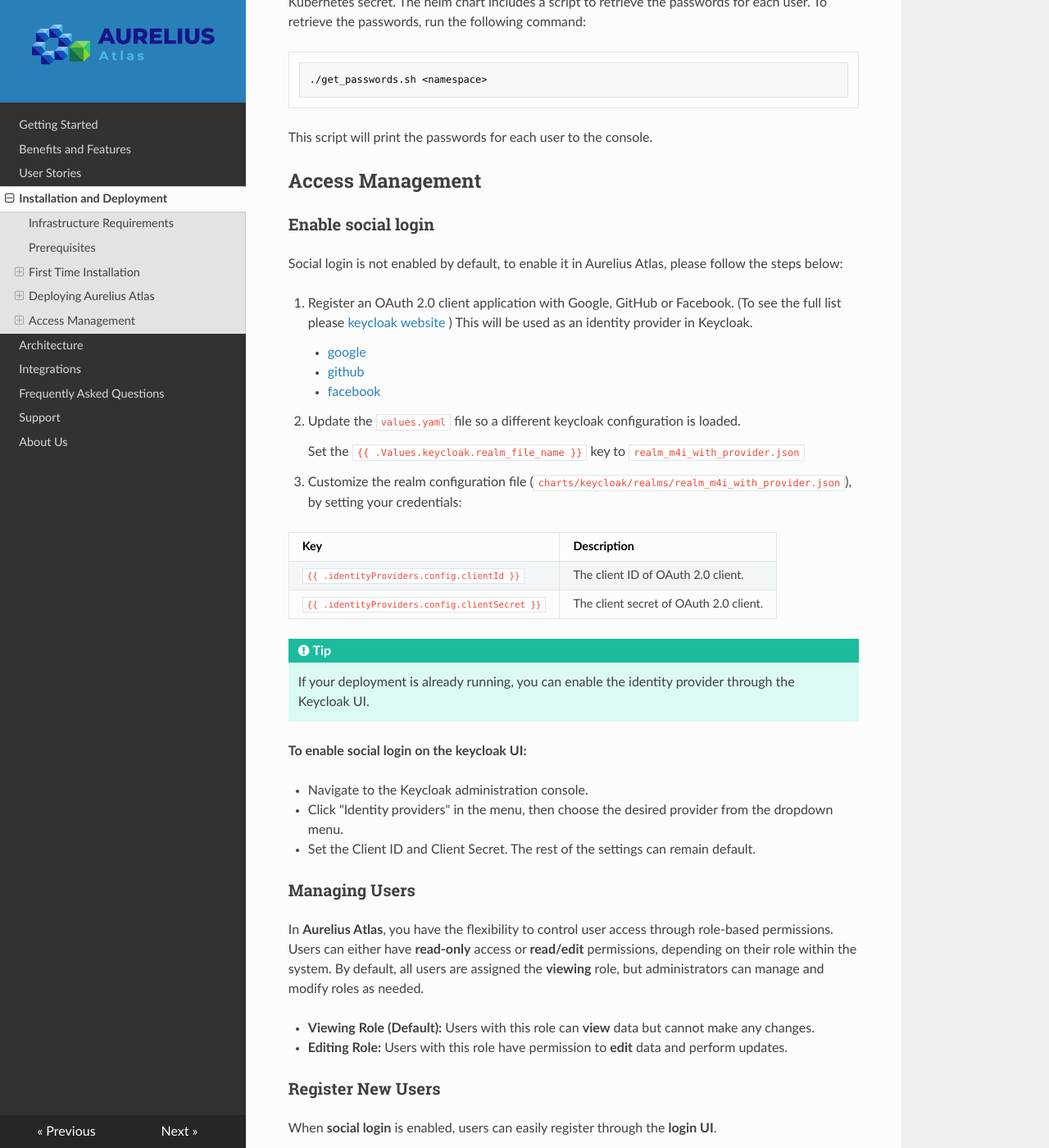
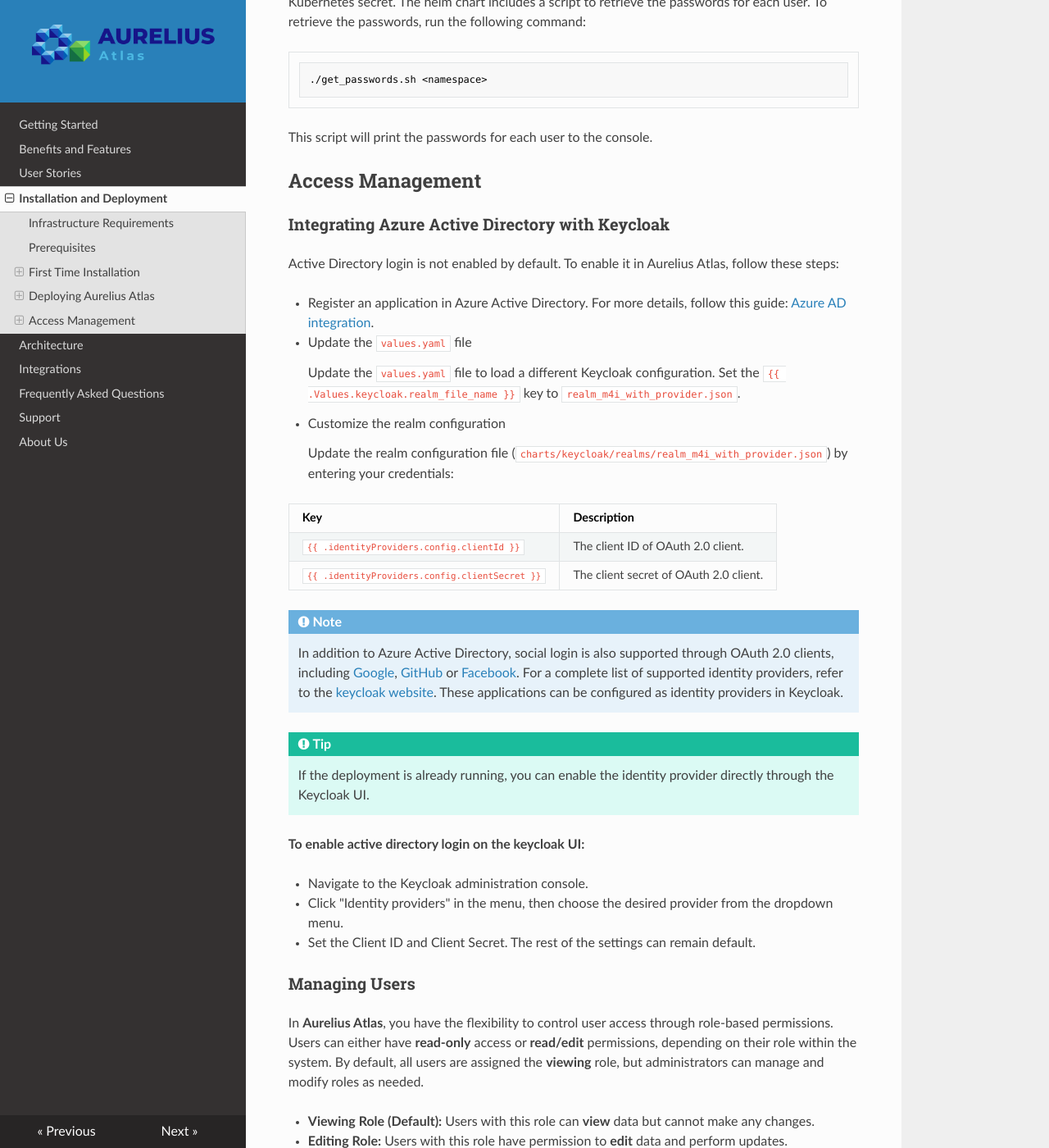
Before and after one commit to aureliusenterprise/aurelius-atlas-documentation, an MkDocs documentation site: the page built from docs/installation-and-deployment.md, in a window 1280 px wide and 1400 px high, scrolled down 7320 px. Shown: the whole window at 82% size. Built offline with MkDocs 1.6.1, drawn with Linux system fonts in a browser that asks for light colours; nearby versions of some CDN libraries; some of the changed text lies outside the part shown.

Commit message:
az active directory

```diff
--- a/docs/installation-and-deployment.md
+++ b/docs/installation-and-deployment.md
@@ -368,34 +368,38 @@
 
 ## Access Management
 
-### Enable social login
+### Integrating Azure Active Directory with Keycloak
 
-Social login is not enabled by default, to enable it in Aurelius Atlas, please follow the steps below:
+Active Directory login is not enabled by default. To enable it in Aurelius Atlas, follow these steps:
 
-1. Register an OAuth 2.0 client application with Google, GitHub or Facebook.
-    (To see the full list please [keycloak website](https://www.keycloak.org/) )
-    This will be used as an identity provider in Keycloak.
+- Register an application in Azure Active Directory. For more details, follow this guide: [Azure AD integration](https://medium.com/@andremoriya/keycloak-azure-active-directory-integration-14002c699566).
 
-    - [google](https://keycloakthemes.com/blog/how-to-setup-sign-in-with-google-using-keycloak)
-    - [github](https://medium.com/keycloak/github-as-identity-provider-in-keyclaok-dca95a9d80ca)
-    - [facebook](https://medium.com/@didelotkev/facebook-as-identity-provider-in-keycloak-cf298b47cb84)
+- Update the `values.yaml` file
 
-2. Update the `values.yaml` file so a different keycloak configuration is loaded.
+    Update the `values.yaml` file to load a different Keycloak configuration. Set the `{{ .Values.keycloak.realm_file_name }}` key to `realm_m4i_with_provider.json`.
 
-    Set the `{{ .Values.keycloak.realm_file_name }}` key to `realm_m4i_with_provider.json`
+- Customize the realm configuration
 
-3. Customize the realm configuration file (`charts/keycloak/realms/realm_m4i_with_provider.json`),
-    by setting your credentials:
+    Update the realm configuration file (`charts/keycloak/realms/realm_m4i_with_provider.json`) by entering
+    your credentials:
 
 | Key                                            | Description                             |
 | ---------------------------------------------- | --------------------------------------- |
 | `{{ .identityProviders.config.clientId }}`     | The client ID of OAuth 2.0 client.      |
 | `{{ .identityProviders.config.clientSecret }}` | The client secret of  OAuth 2.0 client. |
 
+!!! note
+    In addition to Azure Active Directory, social login is also supported through OAuth 2.0 clients, including
+    [Google](https://keycloakthemes.com/blog/how-to-setup-sign-in-with-google-using-keycloak),
+    [GitHub](https://medium.com/keycloak/github-as-identity-provider-in-keyclaok-dca95a9d80ca) or
+    [Facebook](https://medium.com/@didelotkev/facebook-as-identity-provider-in-keycloak-cf298b47cb84).
+    For a complete list of supported identity providers, refer to the [keycloak website](https://www.keycloak.org/).
+    These applications can be configured as identity providers in Keycloak.
+
 !!! tip
-    If your deployment is already running, you can enable the identity provider through the Keycloak UI.
+    If the deployment is already running, you can enable the identity provider directly through the Keycloak UI.
 
-**To enable social login on the keycloak UI:**
+**To enable active directory login on the keycloak UI:**
 
 - Navigate to the Keycloak administration console.
 - Click "Identity providers" in the menu, then choose the desired provider from the dropdown menu.
@@ -413,7 +417,7 @@
 
 ### Register New Users
 
-When **social login** is enabled, users can easily register through the **login UI**.
+When **active directory login** is enabled, users can easily register through the **login UI**.
 
 For greater control over user management, administrators can also **manually create users** directly
 within the **Keycloak UI**. For more information please visit the
```
Also changed, not shown: docs/integrations.md (+7 -6 lines).
